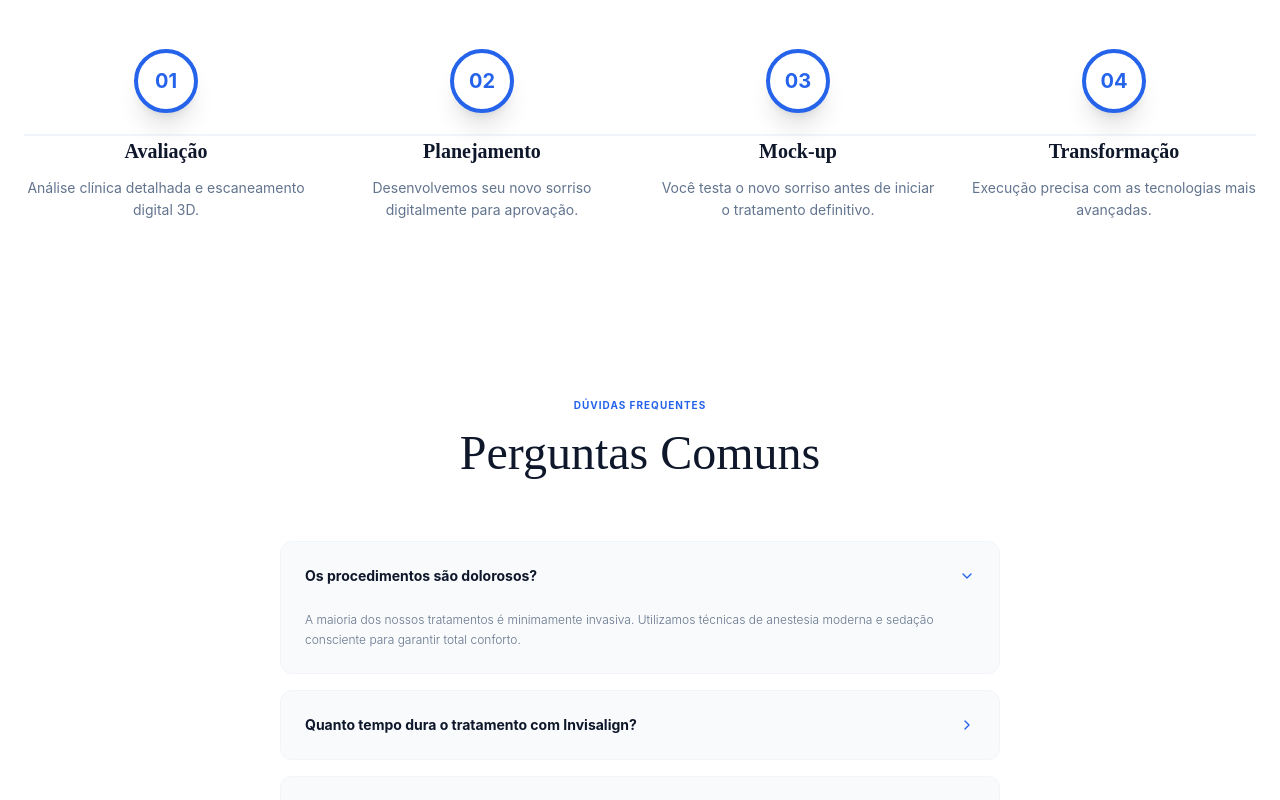
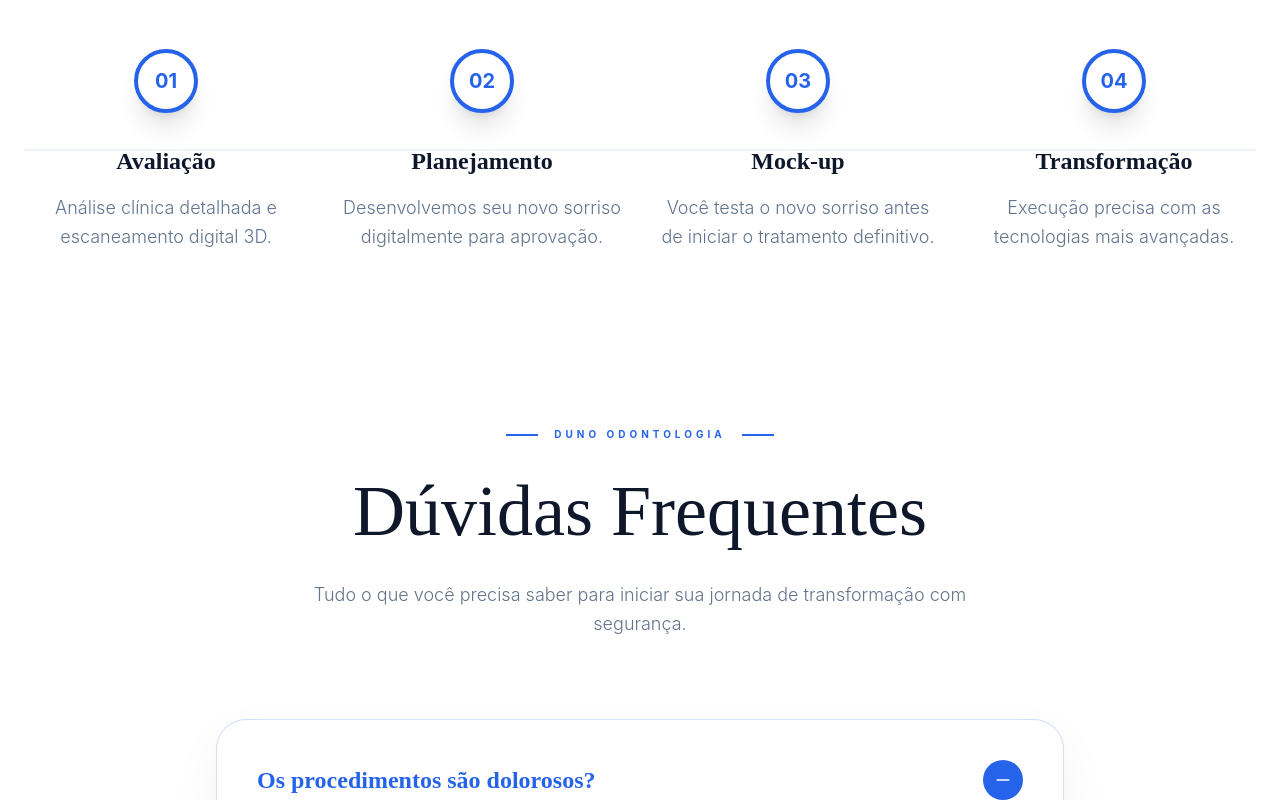
Before and after one commit to matheusetecestudo-sys/site-de-odontologia, a React (Vite) app: page / in a window 1280 px wide. Shown: the part 9240-10040 px from the top of the page. Built offline with nearby package versions, Linux system fonts and the light colour scheme.

Commit message:
Melhoria na tipografia do FAQ e Jornada do Paciente

```diff
--- a/src/App.tsx
+++ b/src/App.tsx
@@ -743,12 +743,12 @@ const Journey = () => (
           { step: "03", title: "Mock-up", desc: "Você testa o novo sorriso antes de iniciar o tratamento definitivo." },
           { step: "04", title: "Transformação", desc: "Execução precisa com as tecnologias mais avançadas." }
         ].map((item, i) => (
-          <div key={i} className="text-center">
-            <div className="w-16 h-16 bg-white border-4 border-accent rounded-full flex items-center justify-center mx-auto mb-6 shadow-xl text-accent font-bold text-xl relative z-10">
+          <div key={i} className="text-center group">
+            <div className="w-16 h-16 bg-white border-4 border-accent rounded-full flex items-center justify-center mx-auto mb-8 shadow-xl text-accent font-bold text-xl relative z-10 transition-transform group-hover:scale-110">
               {item.step}
             </div>
-            <h4 className="text-xl font-bold text-slate-900 mb-3 font-display">{item.title}</h4>
-            <p className="text-slate-500 text-sm leading-relaxed">{item.desc}</p>
+            <h4 className="text-2xl font-bold text-slate-900 mb-4 font-display">{item.title}</h4>
+            <p className="text-slate-500 text-lg leading-relaxed font-light">{item.desc}</p>
           </div>
         ))}
       </div>
@@ -771,21 +771,31 @@ const FAQ = () => {
 
   return (
     <section id="faq" className="bg-white py-24">
-      <div className="max-w-3xl mx-auto px-6">
-        <div className="text-center mb-16">
-          <span className="text-accent font-bold uppercase tracking-widest text-[10px] mb-4 block">DÚVIDAS FREQUENTES</span>
-          <h2 className="text-5xl font-display text-primary">Perguntas Comuns</h2>
+      <div className="max-w-4xl mx-auto px-6">
+        <div className="text-center mb-20">
+          <SectionTitle
+            title="Dúvidas Frequentes"
+            subtitle="Tudo o que você precisa saber para iniciar sua jornada de transformação com segurança."
+          />
         </div>
 
-        <div className="space-y-4">
+        <div className="space-y-6">
           {faqs.map((f, i) => (
-            <div key={i} className="bg-bg-soft rounded-xl overflow-hidden border border-slate-100">
+            <motion.div
+              key={i}
+              initial={false}
+              className={`rounded-[30px] overflow-hidden transition-all duration-500 border ${openIndex === i ? 'bg-white shadow-premium border-accent/20' : 'bg-bg-soft border-transparent hover:border-accent/10'}`}
+            >
               <button
                 onClick={() => setOpenIndex(openIndex === i ? null : i)}
-                className="w-full p-6 text-left flex justify-between items-center font-bold text-primary text-sm"
+                className="w-full p-8 md:p-10 text-left flex justify-between items-center group"
               >
-                {f.q}
-                <ChevronRight size={16} className={`text-accent transition-transform ${openIndex === i ? 'rotate-90' : ''}`} />
+                <span className={`text-xl md:text-2xl font-display font-bold transition-colors duration-300 ${openIndex === i ? 'text-accent' : 'text-primary group-hover:text-accent'}`}>
+                  {f.q}
+                </span>
+                <div className={`w-10 h-10 rounded-full flex items-center justify-center transition-all duration-500 ${openIndex === i ? 'bg-accent text-white rotate-180' : 'bg-white text-accent group-hover:bg-accent group-hover:text-white'}`}>
+                  {openIndex === i ? <Minus size={20} /> : <Plus size={20} />}
+                </div>
               </button>
               <AnimatePresence>
                 {openIndex === i && (
@@ -793,13 +803,15 @@ const FAQ = () => {
                     initial={{ height: 0, opacity: 0 }}
                     animate={{ height: 'auto', opacity: 1 }}
                     exit={{ height: 0, opacity: 0 }}
-                    className="px-6 pb-6 text-text-muted text-xs leading-relaxed font-light"
+                    transition={{ duration: 0.5, ease: [0.04, 0.62, 0.23, 0.98] }}
                   >
-                    {f.a}
+                    <div className="px-8 md:px-12 pb-10 md:pb-12 text-text-muted text-lg md:text-xl leading-relaxed font-light max-w-3xl border-t border-slate-50 pt-8">
+                      {f.a}
+                    </div>
                   </motion.div>
                 )}
               </AnimatePresence>
-            </div>
+            </motion.div>
           ))}
         </div>
       </div>
```
